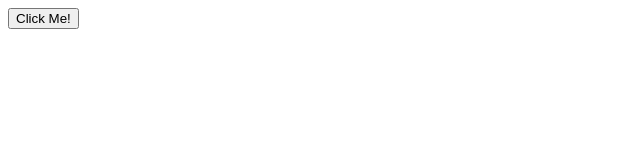
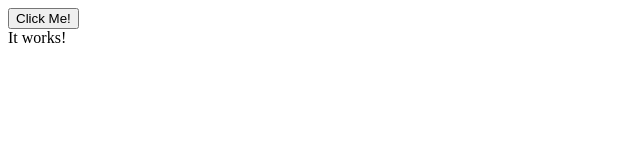
Before and after one commit to denislemire/circle-ci-button, a plain HTML site: page index.html in a window 1280 px wide. Both pictures are taken after a click on the button "Click Me!". Shown: the full height of the page, 0-640 px from the left. Drawn offline with Linux system fonts and the light colour scheme.

Commit message:
Add some Javascript and an ID

```diff
--- a/index.html
+++ b/index.html
@@ -2,12 +2,13 @@
 <html lang="en">
 	<head>
 		<title>Button!</title>
+		<script src="script.js"></script>
 	</head>
 <body>
 	<form>
 		<input type="button" id="MyButton" value="Click Me!">
 	</form>
 
-	<div style="display: none">It works!</div>
+	<div style="display: none" id="HiddenText">It works!</div>
 </body>
 </html>
--- /dev/null
+++ b/script.js
@@ -0,0 +1,3 @@
+window.onload = function() {
+	MyButton.onclick = function() { document.getElementById("HiddenText").style.display = "block"; }
+}
```
